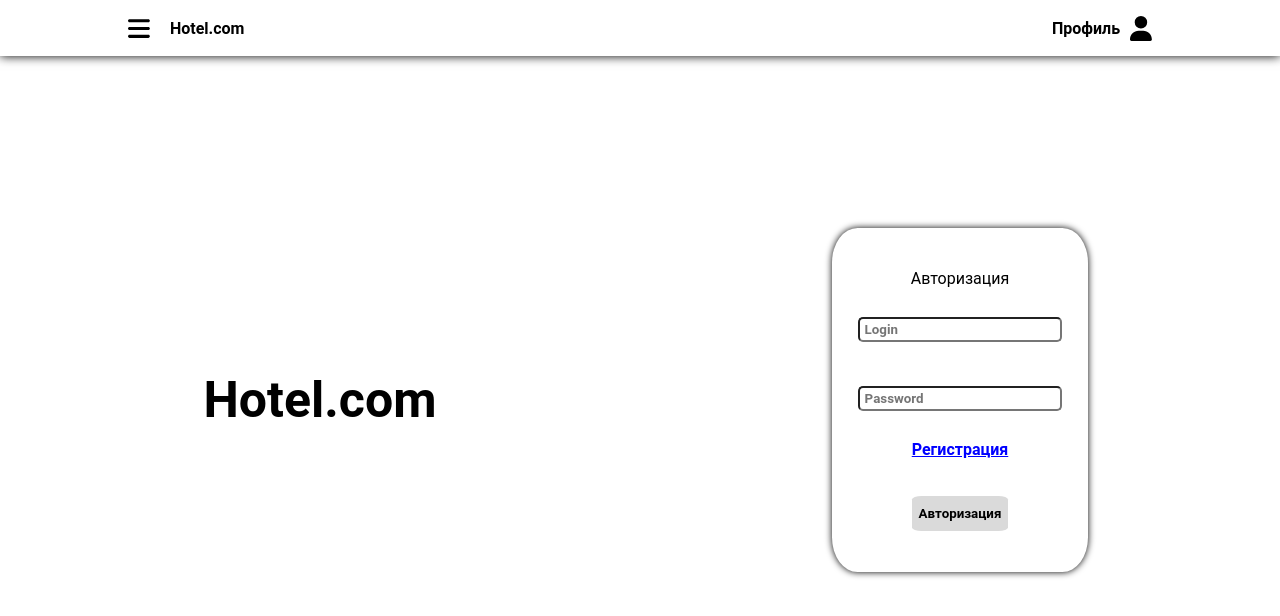
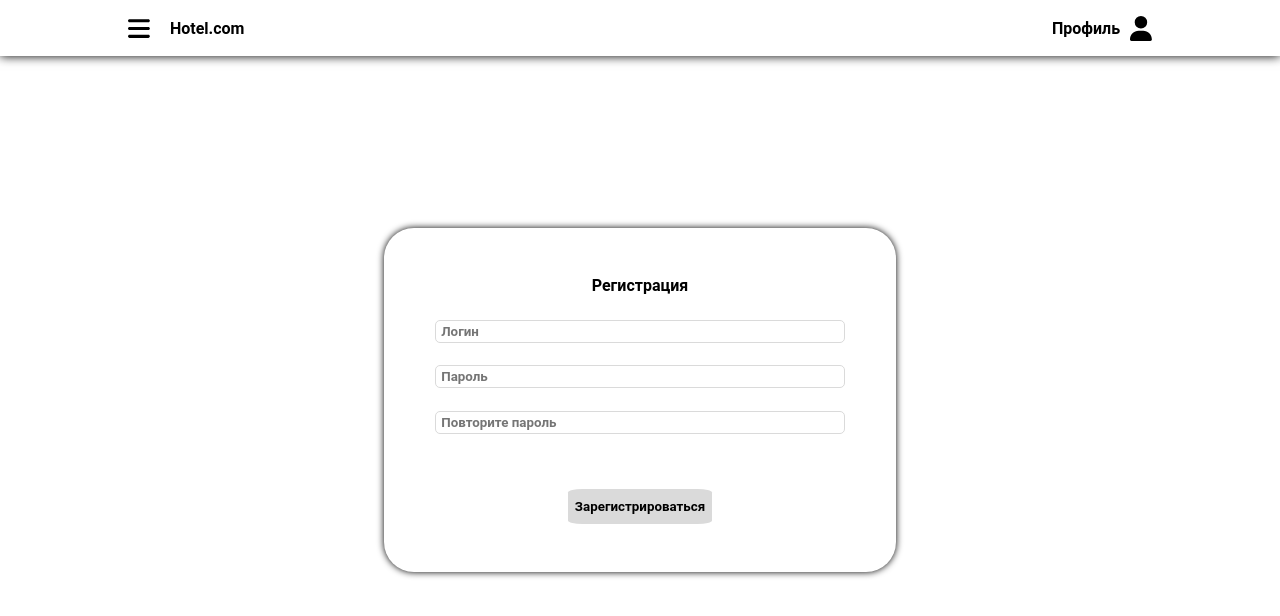
Before and after one commit to frexxx-7/Hotel, a React (Vite) app: page /registration in a window 1280 px wide. Before the commit this address led to /autorization. Shown: the top 616 px of the page. Built offline with nearby package versions, Linux system fonts and the light colour scheme.

Commit message:
Add registration and main pages

```diff
--- a/index.html
+++ b/index.html
@@ -4,7 +4,7 @@
     <meta charset="UTF-8" />
     <link rel="icon" type="image/svg+xml" href="/vite.svg" />
     <meta name="viewport" content="width=device-width, initial-scale=1.0" />
-    <title>Vite + React</title>
+    <title>Hotel</title>
   </head>
   <body>
     <div id="root"></div>
--- a/src/components/AppRouter.jsx
+++ b/src/components/AppRouter.jsx
@@ -1,11 +1,15 @@
 import React from 'react'
 import Autorization from '../pages/Autorization/Autorization'
 import { Navigate, Route, Routes } from 'react-router-dom'
+import Registration from '../pages/Registration/Registration'
+import Main from '../pages/Main/Main'
 
 const AppRouter = () => {
   return (
     <Routes>
         <Route path='/autorization' element={<Autorization  />} />
+        <Route path='/registration' element={<Registration />} />
+        <Route path='/main' element={<Main />} />
 
         <Route path="*" element={<Navigate to={`/autorization`} />}/>
       </Routes>
--- a/src/pages/Autorization/Autorization.jsx
+++ b/src/pages/Autorization/Autorization.jsx
@@ -1,5 +1,6 @@
 import React from 'react'
 import classes from './Autorization.module.scss'
+import { Link } from 'react-router-dom'
 
 const Autorization = () => {
     return (
@@ -17,7 +18,12 @@ const Autorization = () => {
                             <input type="text" className={classes.inputAutorization} placeholder='Password' />
                         </div>
                         {/* <div style={{ color: 'red', textAlign: 'center', marginTop: '1rem' }}></div> */}
-                        <a href='' className={classes.registrationA}>Регистрация</a>
+                        <Link
+                            to="/registration"
+                            className={classes.registrationA}
+                        >
+                            Регистрация
+                        </Link>
                         <button className={classes.autorizationButton}>Авторизация</button>
                     </div>
                 </div>
--- a/src/pages/Autorization/Autorization.module.scss
+++ b/src/pages/Autorization/Autorization.module.scss
@@ -42,6 +42,10 @@
     align-items: center;
 }
 
+.windowContent>p{
+    font-weight: bold;
+}
+
 .inputDiv {
     display: flex;
     height: 50%;
@@ -67,4 +71,5 @@
     font-weight: bold;
     padding: 3px 5px;
     border-radius: 5px;
+    border: 1px solid #dadada;
 }
--- /dev/null
+++ b/src/pages/Main/Main.jsx
@@ -0,0 +1,10 @@
+import React from 'react'
+import classes from './Main.module.scss'
+
+const Main = () => {
+  return (
+    <div>Main</div>
+  )
+}
+
+export default Main
--- /dev/null
+++ b/src/pages/Registration/Registration.jsx
@@ -0,0 +1,43 @@
+import React from 'react'
+import classes from './Registration.module.scss'
+import { useNavigate } from 'react-router-dom';
+
+const Registration = () => {
+    const navigate = useNavigate();
+
+    const registrationClick = (e) => {
+
+        fetch("http://hotel.com", {
+            method: 'POST',
+            header: {
+                'Content-Type': 'application/x-www-form-urlencoded'
+            },
+            body: JSON.stringify({ action: 1 })
+        })
+        .then(response => response.text())
+        .then(response => {
+            console.log(response)
+        })
+
+
+        navigate('/main')
+    }
+
+    return (
+        <div className={classes.content}>
+            <div className={classes.windowRegistration}>
+                <div className={classes.windowContent}>
+                    <p>Регистрация</p>
+                    <div className={classes.inputDiv}>
+                        <input type="text" className={classes.inputRegistration} placeholder='Логин' />
+                        <input type="text" className={classes.inputRegistration} placeholder='Пароль' />
+                        <input type="text" className={classes.inputRegistration} placeholder='Повторите пароль' />
+                    </div>
+                    <button className={classes.registrationButton} onClick={registrationClick}>Зарегистрироваться</button>
+                </div>
+            </div>
+        </div>
+    )
+}
+
+export default Registration
--- /dev/null
+++ b/src/pages/Registration/Registration.module.scss
@@ -0,0 +1,55 @@
+.content {
+    width: 100%;
+    height: 86vh;
+    display: flex;
+    justify-content: center;
+    align-items: center;
+}
+
+.windowRegistration {
+    box-shadow: 0 0 7px 0 #000;
+    width: 40%;
+    height: 50%;
+    border-radius: 30px;
+    display: flex;
+    justify-content: center;
+    flex-direction: column;
+    align-items: center;
+}
+
+.inputDiv {
+    display: flex;
+    height: 50%;
+    width: 100%;
+    flex-direction: column;
+    justify-content: space-around;
+}
+
+.inputRegistration {
+    font-weight: bold;
+    padding: 3px 5px;
+    border-radius: 5px;
+    border: 1px solid #dadada;
+}
+
+.windowContent {
+    width: 80%;
+    display: flex;
+    justify-content: space-evenly;
+    flex-direction: column;
+    height: 80%;
+    align-items: center;
+}
+
+.windowContent>p {
+    font-weight: bold;
+}
+
+.registrationButton {
+    padding: 10px 7px;
+    border: none;
+    border-radius: 10%;
+    background-color: #dadada;
+    font-weight: bold;
+    margin-top: 30px;
+}
```
Also changed, not shown: src/pages/Main/Main.module.scss (added).
